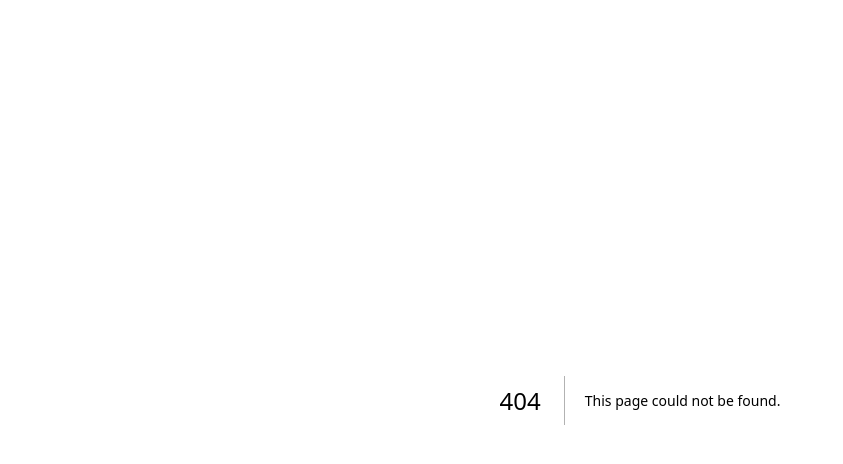
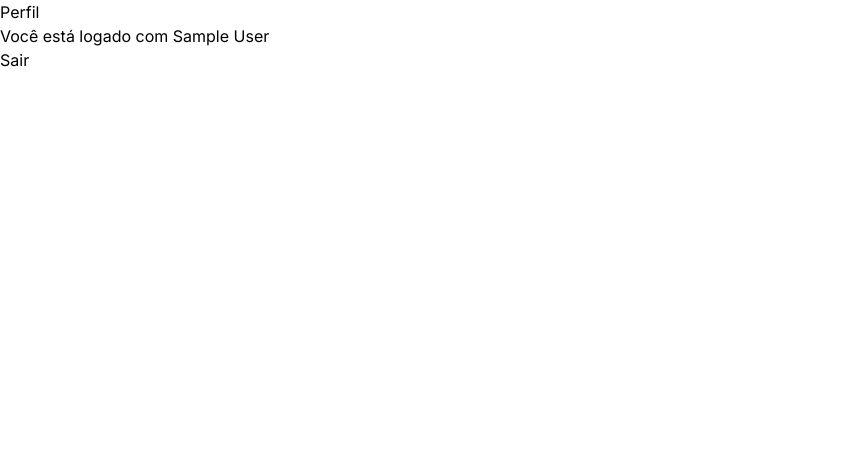
Before and after one commit to isaquerchaves/seu-lar, a Next.js app in the folder front-end/: page /profile in a window 1280 px wide. Before the commit this address had no page. Shown: the top 464 px of the page, without its empty margins (0-843 px from the left). Built offline with nearby package versions, Linux system fonts and the light colour scheme; no server answers; sample sign-in values are in the browser's storage.

Commit message:
feat: add Profile page

```diff
--- a/front-end/src/app/login/page.tsx
+++ b/front-end/src/app/login/page.tsx
@@ -10,7 +10,7 @@ const Login = () => {
 
   useEffect(() => {
     if (session) {
-      router.push('/');
+      router.push('/profile');
     }
   }, [session, router]);
 
--- /dev/null
+++ b/front-end/src/app/profile/page.tsx
@@ -0,0 +1,24 @@
+"use client"
+import { signOut, useSession } from "next-auth/react";
+import { useRouter } from "next/navigation";
+import { useEffect } from "react";
+
+const Profile = () => {
+    const { data } = useSession();
+    const router = useRouter();
+
+    useEffect(() => {
+        if (!data) {
+            router.push('/login')
+        }
+    }, [data, router]);
+
+    return (
+    <>
+        <p>Perfil</p>
+        <p>Você está logado com {data?.user?.name}</p>
+        <button className="cursor-pointer" onClick={() => signOut()}>Sair</button>
+    </> );
+}
+
+export default Profile;
```
